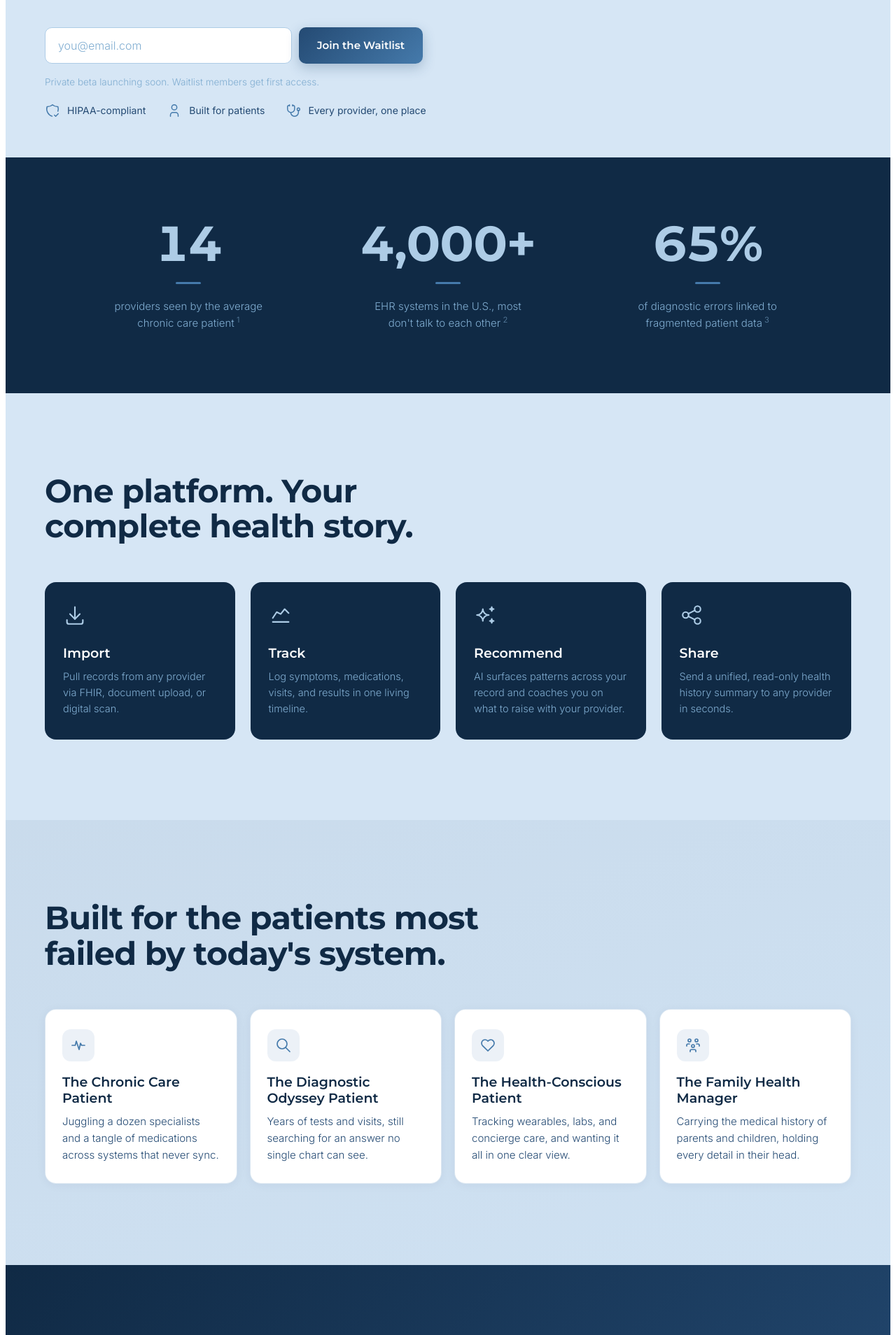
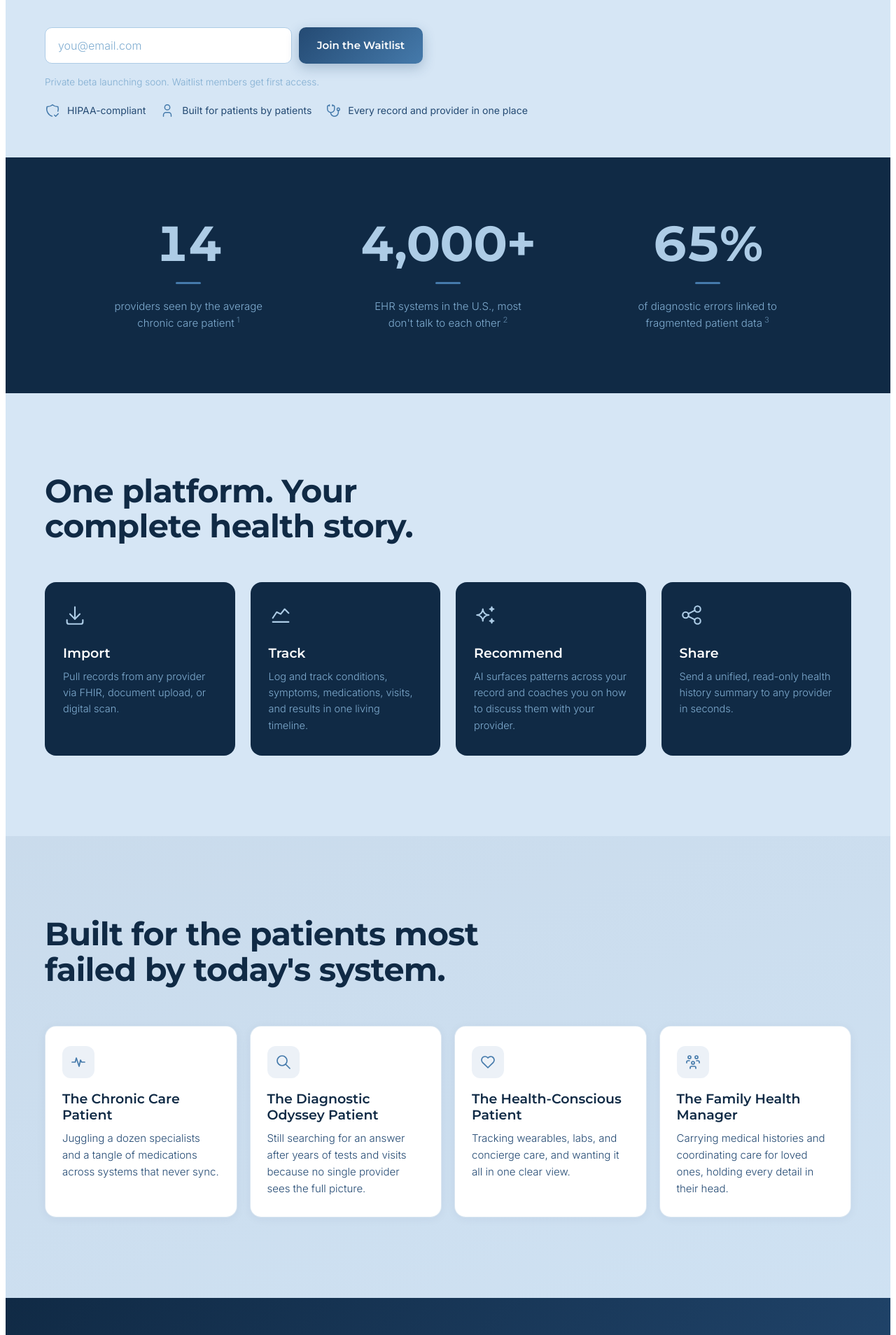
Before and after one commit to Get-Fila/fila-website, a React (Vite) app: page / in a window 1280 px wide. Shown: the part 554-2462 px from the top of the page at 70% size. Built offline with nearby package versions, Linux system fonts and the light colour scheme.

Commit message:
Update copy across hero badges, feature cards, and persona cards
Co-Authored-By: Claude Sonnet 4.6 <noreply@anthropic.com>

```diff
--- a/src/Landing.tsx
+++ b/src/Landing.tsx
@@ -268,18 +268,18 @@ export function Landing() {
 
             <p style={{ fontWeight: 300, fontSize: 13.5, color: '#80add1', margin: '18px 0 0', animation: 'filaUp 0.7s cubic-bezier(0.16,1,0.3,1) 0.3s both' }}>Private beta launching soon. Waitlist members get first access.</p>
 
-            <div className="fila-hero-badges" style={{ display: 'flex', flexWrap: 'wrap', gap: '12px 30px', marginTop: 22, animation: 'filaUp 0.7s cubic-bezier(0.16,1,0.3,1) 0.38s both' }}>
+            <div className="fila-hero-badges" style={{ display: 'flex', flexWrap: 'wrap', gap: '12px 20px', marginTop: 22, animation: 'filaUp 0.7s cubic-bezier(0.16,1,0.3,1) 0.38s both' }}>
               <div style={{ display: 'flex', alignItems: 'center', gap: 10 }}>
                 <IconShieldCheck size={22} color="#457aab" stroke={1.6} />
                 <span style={{ fontWeight: 400, fontSize: 14, color: '#244a73' }}>HIPAA-compliant</span>
               </div>
               <div style={{ display: 'flex', alignItems: 'center', gap: 10 }}>
                 <IconUser size={22} color="#457aab" stroke={1.6} />
-                <span style={{ fontWeight: 400, fontSize: 14, color: '#244a73' }}>Built for patients</span>
+                <span style={{ fontWeight: 400, fontSize: 14, color: '#244a73' }}>Built for patients by patients</span>
               </div>
               <div style={{ display: 'flex', alignItems: 'center', gap: 10 }}>
                 <IconStethoscope size={22} color="#457aab" stroke={1.6} />
-                <span style={{ fontWeight: 400, fontSize: 14, color: '#244a73' }}>Every provider, one place</span>
+                <span style={{ fontWeight: 400, fontSize: 14, color: '#244a73' }}>Every record and provider in one place</span>
               </div>
             </div>
           </div>
@@ -313,8 +313,8 @@ export function Landing() {
             <div className="fila-features-grid" style={{ display: 'grid', gridTemplateColumns: 'repeat(auto-fit, minmax(230px, 1fr))', gap: 22 }}>
               {[
                 { icon: <IconDownload size={34} color="#adcce6" stroke={1.5} />, title: 'Import', desc: 'Pull records from any provider via FHIR, document upload, or digital scan.' },
-                { icon: <IconChartLine size={34} color="#adcce6" stroke={1.5} />, title: 'Track', desc: 'Log symptoms, medications, visits, and results in one living timeline.' },
-                { icon: <IconSparkles size={34} color="#adcce6" stroke={1.5} />, title: 'Recommend', desc: 'AI surfaces patterns across your record and coaches you on what to raise with your provider.' },
+                { icon: <IconChartLine size={34} color="#adcce6" stroke={1.5} />, title: 'Track', desc: 'Log and track conditions, symptoms, medications, visits, and results in one living timeline.' },
+                { icon: <IconSparkles size={34} color="#adcce6" stroke={1.5} />, title: 'Recommend', desc: 'AI surfaces patterns across your record and coaches you on how to discuss them with your provider.' },
                 { icon: <IconShare size={34} color="#adcce6" stroke={1.5} />, title: 'Share', desc: 'Send a unified, read-only health history summary to any provider in seconds.' },
               ].map(c => (
                 <div key={c.title} style={{ background: '#102a45', borderRadius: 16, padding: '30px 26px 32px', position: 'relative', overflow: 'hidden' }}>
@@ -334,9 +334,9 @@ export function Landing() {
             <div className="fila-personas-grid" style={{ display: 'grid', gridTemplateColumns: 'repeat(auto-fit, minmax(190px, 1fr))', gap: 18 }}>
               {[
                 { icon: <IconActivityHeartbeat size={24} color="#457aab" stroke={1.7} />, title: 'The Chronic Care Patient', desc: 'Juggling a dozen specialists and a tangle of medications across systems that never sync.' },
-                { icon: <IconSearch size={24} color="#457aab" stroke={1.7} />, title: 'The Diagnostic Odyssey Patient', desc: 'Years of tests and visits, still searching for an answer no single chart can see.' },
+                { icon: <IconSearch size={24} color="#457aab" stroke={1.7} />, title: 'The Diagnostic Odyssey Patient', desc: 'Still searching for an answer after years of tests and visits because no single provider sees the full picture.' },
                 { icon: <IconHeart size={24} color="#457aab" stroke={1.7} />, title: 'The Health-Conscious Patient', desc: 'Tracking wearables, labs, and concierge care, and wanting it all in one clear view.' },
-                { icon: <IconUsersGroup size={24} color="#457aab" stroke={1.7} />, title: 'The Family Health Manager', desc: 'Carrying the medical history of parents and children, holding every detail in their head.' },
+                { icon: <IconUsersGroup size={24} color="#457aab" stroke={1.7} />, title: 'The Family Health Manager', desc: 'Carrying medical histories and coordinating care for loved ones, holding every detail in their head.' },
               ].map(c => (
                 <div key={c.title} className="fila-card" style={{ background: '#fff', borderRadius: 16, padding: '28px 24px', boxShadow: '0 2px 14px rgba(16,42,69,0.05)', border: '1px solid rgba(128,173,209,0.3)', transition: 'transform 0.25s, box-shadow 0.25s', cursor: 'default' }}>
                   <div style={{ width: 46, height: 46, borderRadius: 12, background: 'rgba(69,122,171,0.1)', display: 'flex', alignItems: 'center', justifyContent: 'center', marginBottom: 18 }}>{c.icon}</div>
```
